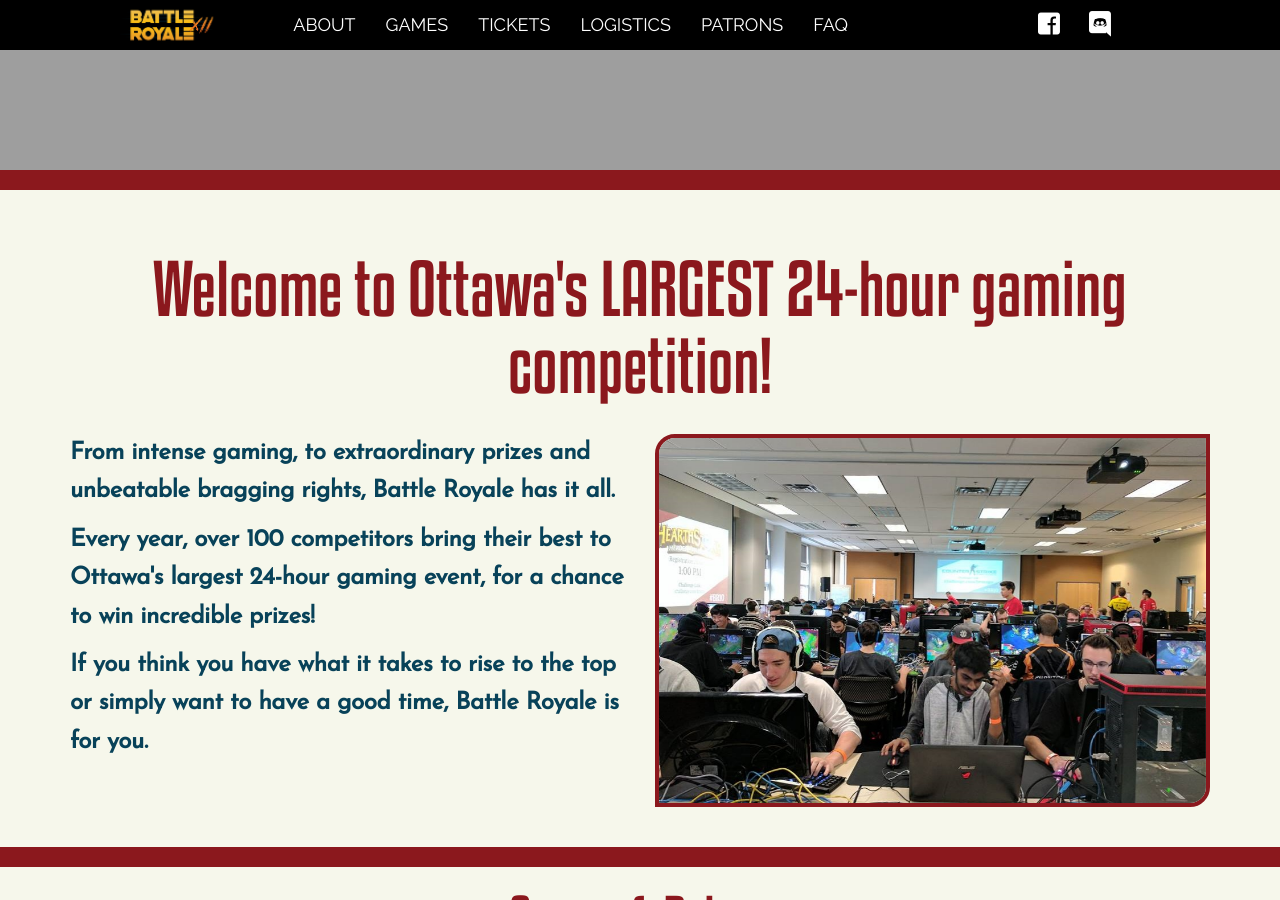
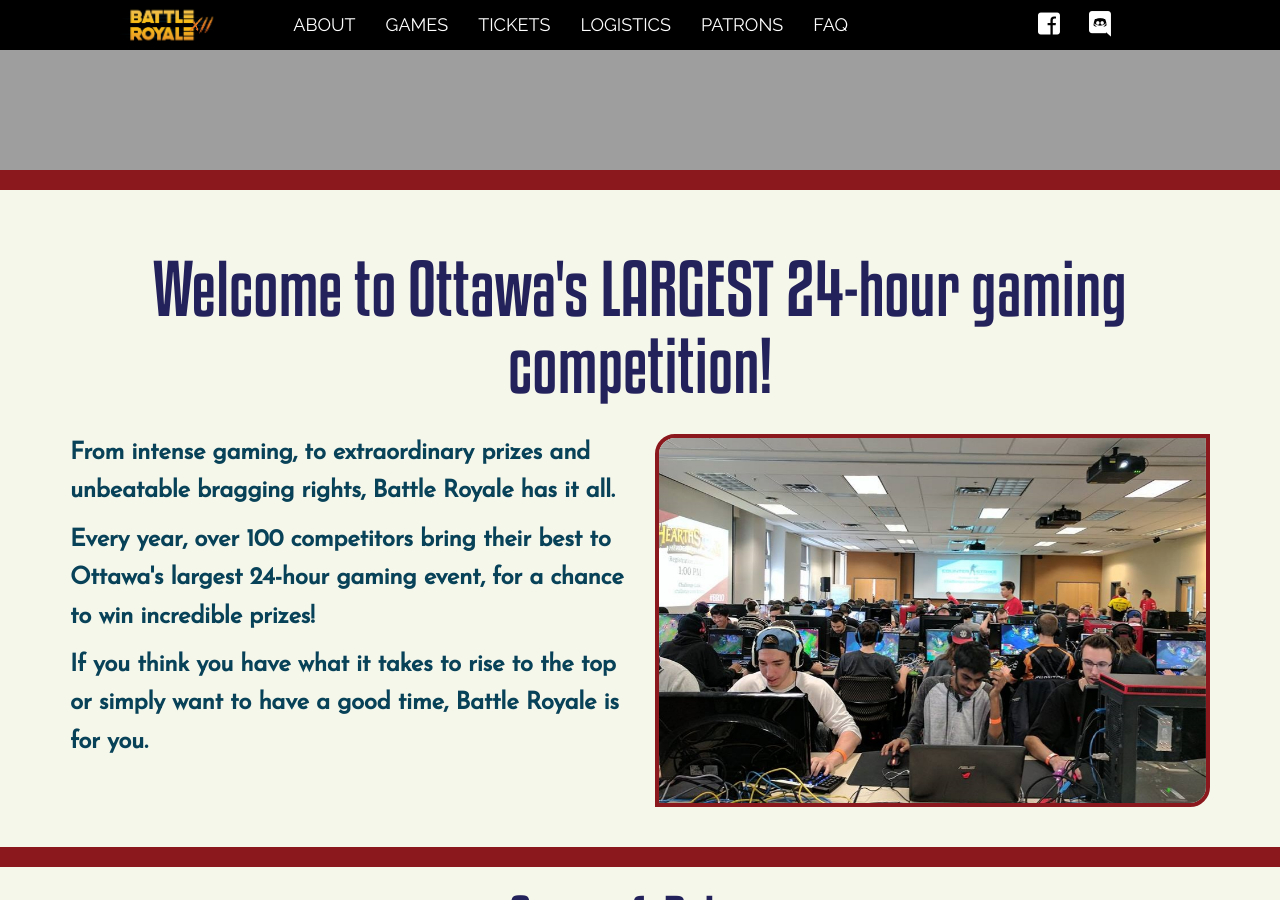
Before and after one commit to BattleRoyaleOttawa/battleroyale.ca, a Jekyll site: the page built from index.html, in a window 1280 px wide and 900 px high, scrolled down 820 px. Built offline with Jekyll 4.4.1, drawn with Linux system fonts in a browser that asks for light colours; nearby versions of some CDN libraries.

Commit message:
Updated header colours

```diff
--- a/css/original.css
+++ b/css/original.css
@@ -21,7 +21,7 @@ body {
 section:not(.hero):not(.footer) {
     overflow-x:hidden;
     background-color: #f6f7eb;
-    color: #8B181D;
+    color: #24225B;
     padding: 0px 0px 25px;
 }
 
```
